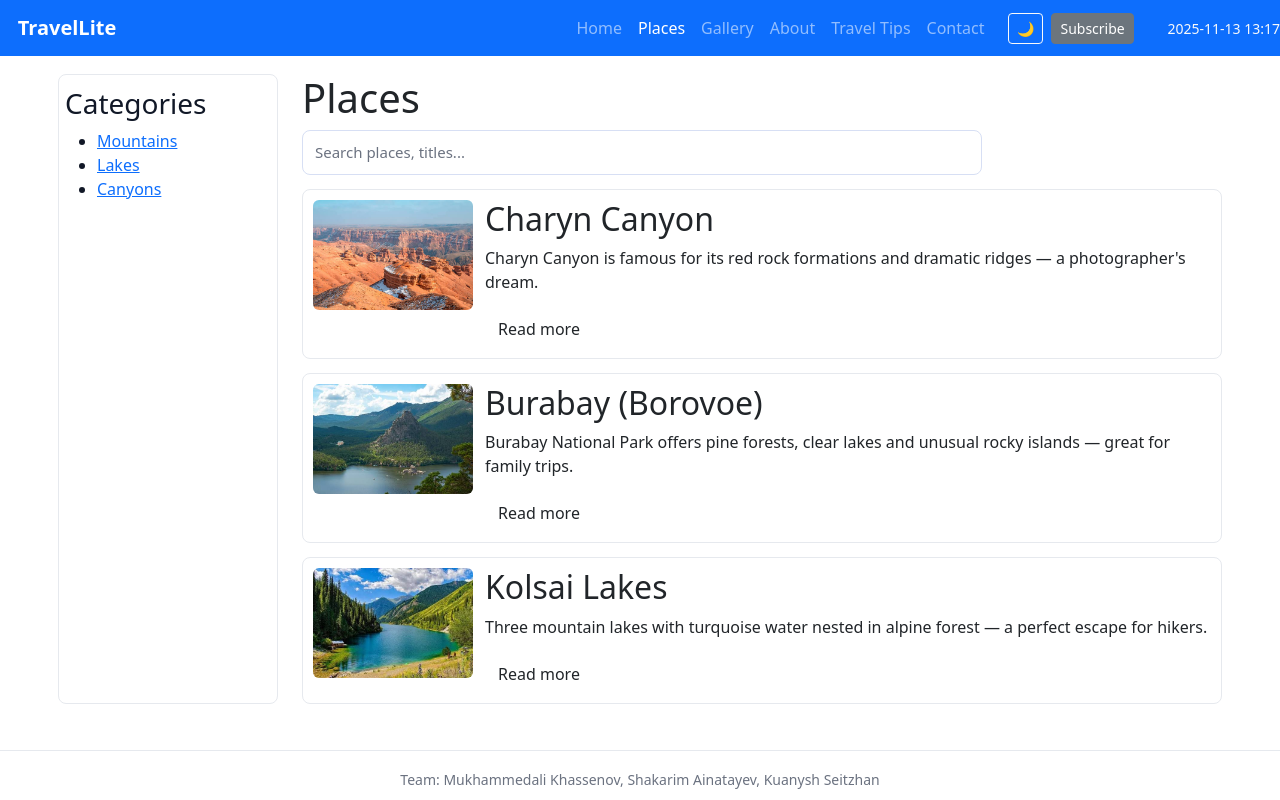
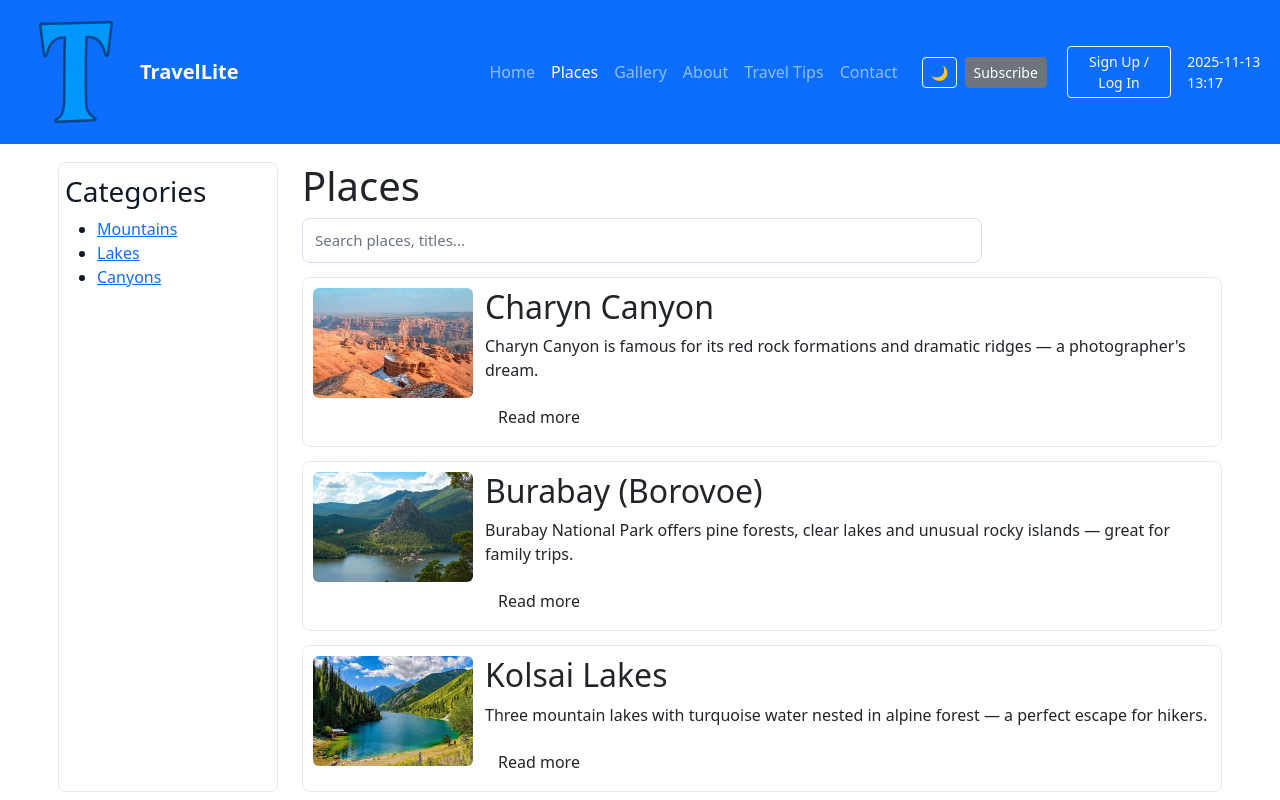
Before and after one commit to Mukhammedali223/Travel-web, a plain HTML site: page places.html in a window 1280 px wide. Shown: the top 800 px of the page. Drawn offline with nearby package versions, Linux system fonts and the light colour scheme.

Commit message:
Update places.html

```diff
--- a/places.html
+++ b/places.html
@@ -13,6 +13,9 @@
 
   <nav class="navbar navbar-expand-lg navbar-dark bg-primary sticky-top" role="navigation">
     <div class="container">
+      <div class="avatar">
+        <img src="/images/logo.png" alt="Site logo">
+      </div>
       <a class="navbar-brand fw-bold" href="index.html">TravelLite</a>
       <button class="navbar-toggler" type="button" data-bs-toggle="collapse" data-bs-target="#mainNav"
         aria-controls="mainNav" aria-expanded="false" aria-label="Toggle navigation">
@@ -35,6 +38,8 @@
         <button id="open-popup" class="btn btn-sm btn-secondary" data-bs-toggle="modal" data-bs-target="#subscribeModal">Subscribe</button>
       </div>
     </div>
+        <button id="auth-btn" class="btn btn-sm btn-outline-light ms-2">Sign Up / Log In</button>
+
     <span id="datetime" class="text-light ms-3 small" aria-hidden="true"></span>
   </nav>
 
@@ -87,7 +92,7 @@
       </section>
     </section>
   </main>
-
+<iframe src="https://www.google.com/maps/embed?pb=!1m18!1m12!1m3!1d10933902.949958554!2d66.90431145!3d48.00579020000001!2m3!1f0!2f0!3f0!3m2!1i1024!2i768!4f13.1!3m3!1m2!1s0x38a91007ecfca947%3A0x5f7b842fe4b30e1b!2z0JrQsNC30LDRhdGB0YLQsNC9!5e0!3m2!1sru!2skz!4v1762932870105!5m2!1sru!2skz" width="600" height="450" style="border:0;" allowfullscreen="" loading="lazy" referrerpolicy="no-referrer-when-downgrade"></iframe>
   <footer class="site-footer">
     <p>Team: Mukhammedali Khassenov, Shakarim Ainatayev, Kuanysh Seitzhan</p>
   </footer>
```
